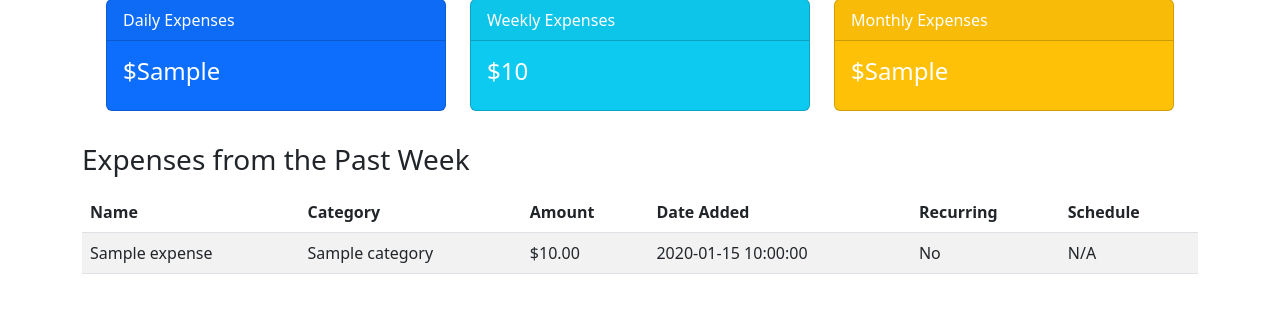
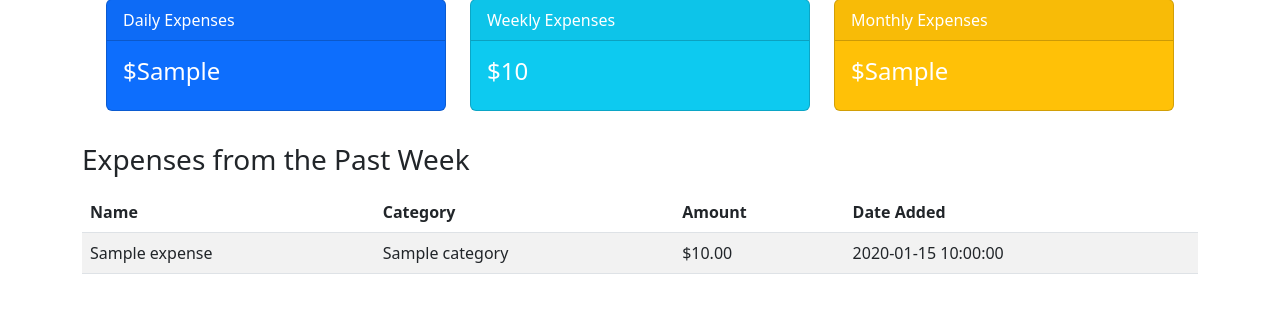
Before and after one commit to anthonyouch/expense-tracker, a Flask app: template templates/index.html in a window 1280 px wide. Shown: the part 153-466 px from the top of the page. Run offline with Flask 3, Linux system fonts and the light colour scheme; the template is opened without the code that fills it: most values are stand-ins (such as "Sample title", 1, 10 or a date in 2020).

Commit message:
refactor: Simplify display
- Removed recurring-related details from the dashboard and transaction displays.
- Preserved backend functionality for recurring expenses for potential future reimplementation.

```diff
--- a/templates/index.html
+++ b/templates/index.html
@@ -72,8 +72,6 @@
                 <th>Category</th>
                 <th>Amount</th>
                 <th>Date Added</th>
-                <th>Recurring</th>
-                <th>Schedule</th>
             </tr>
         </thead>
         <tbody>
@@ -83,8 +81,6 @@
                 <td>{{ expense.category }}</td>
                 <td>${{ "%.2f"|format(expense.amount) }}</td>
                 <td>{{ expense.date_added }}</td>
-                <td>{{ "Yes" if expense.recurring else "No" }}</td>
-                <td>{{ expense.recurring_schedule if expense.recurring else "N/A" }}</td>
             </tr>
             {% endfor %}
         </tbody>
```
